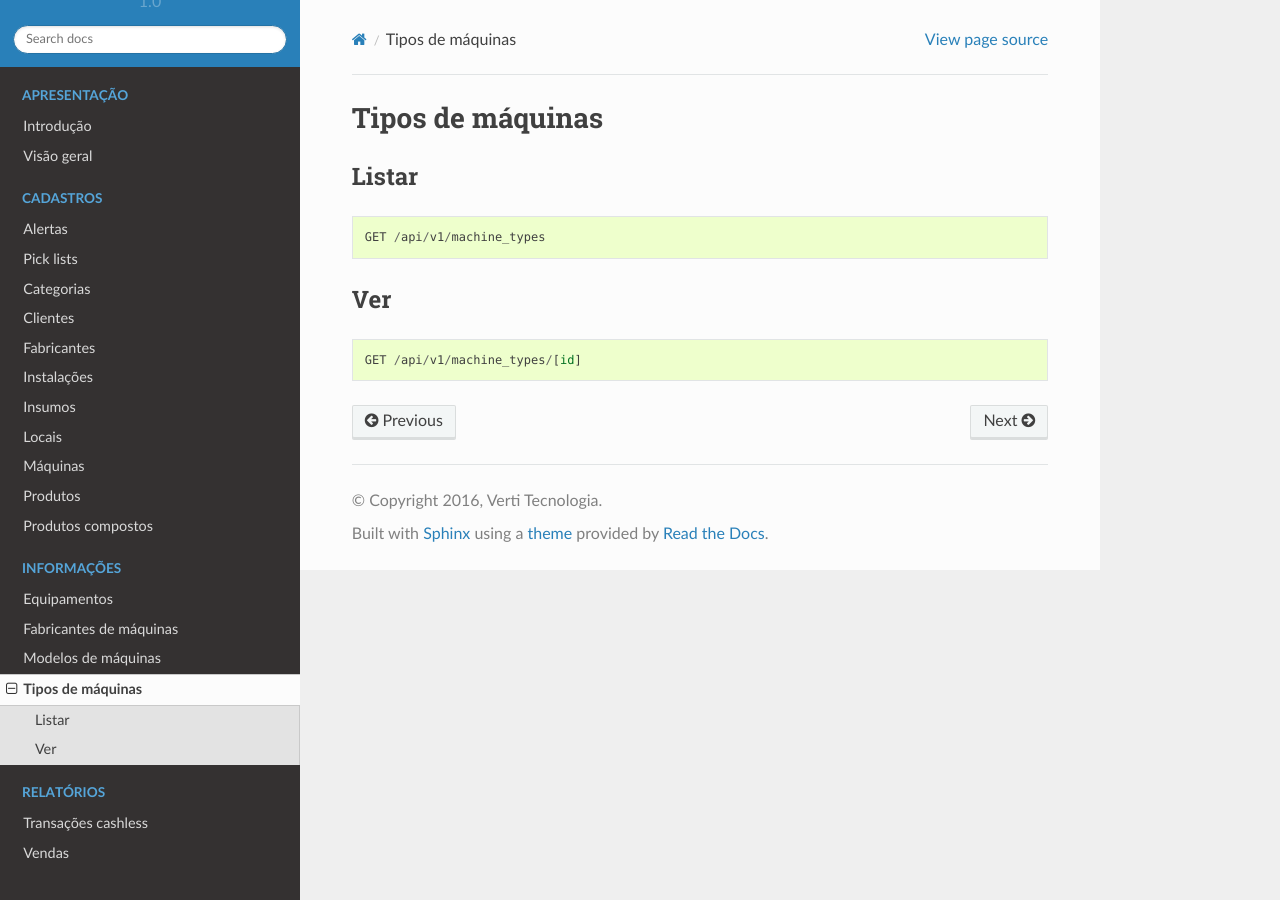
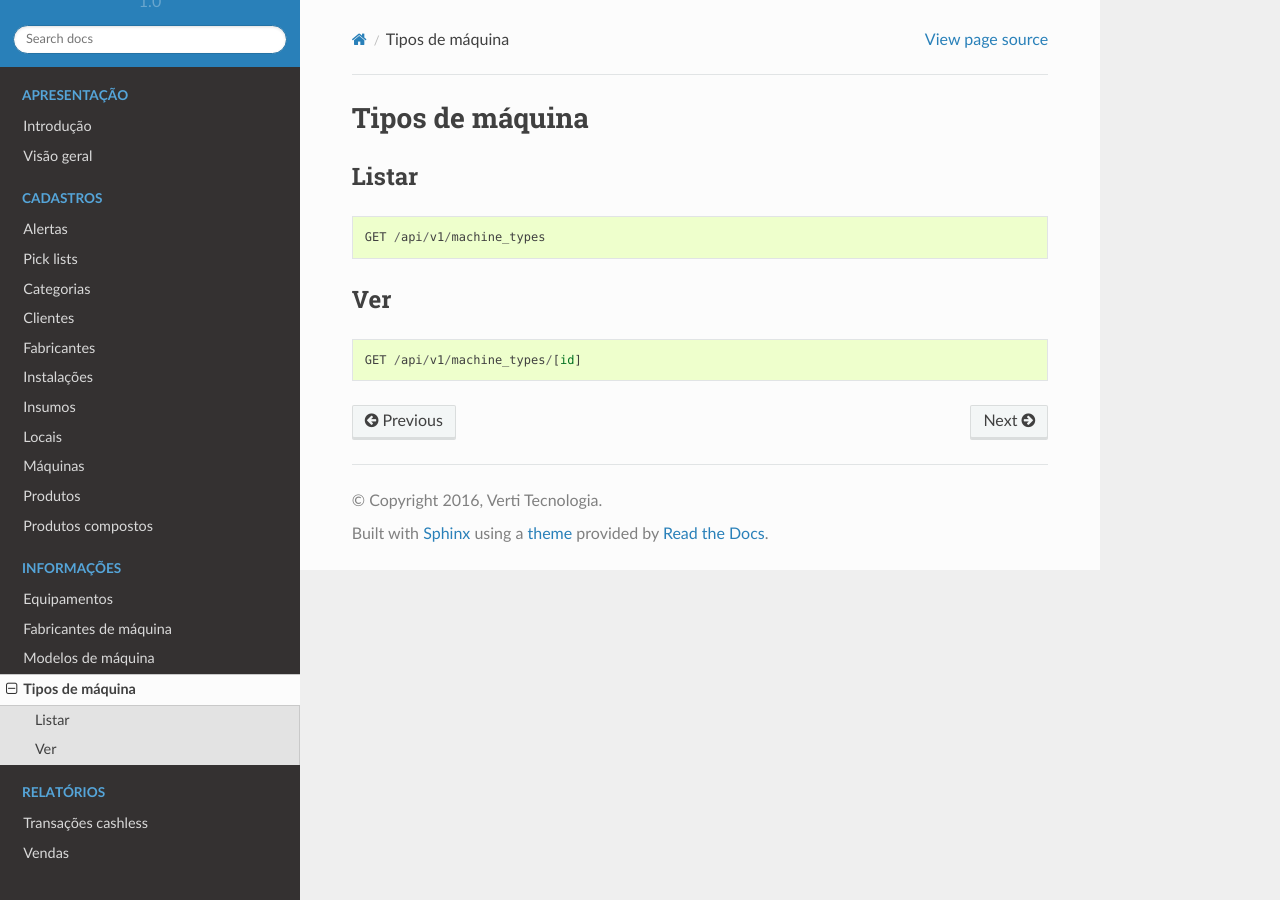
Before and after one commit to rfbezerra/vmpay_api_doc, a Sphinx documentation site: the page built from docs/source/info/machine_type.rst, in a window 1280 px wide. Built offline with Sphinx 7.4.7 and the Read the Docs theme 2.0.0, drawn with Linux system fonts in a browser that asks for light colours; pages that are not in the unit, such as notebooks, are missing from menus.

Commit message:
Corrige pluralização

```diff
--- a/docs/source/info/machine_manufacturer.rst
+++ b/docs/source/info/machine_manufacturer.rst
@@ -1,6 +1,6 @@
-#######################
-Fabricantes de máquinas
-#######################
+######################
+Fabricantes de máquina
+######################
 
 Listar
 ======
--- a/docs/source/info/machine_model.rst
+++ b/docs/source/info/machine_model.rst
@@ -1,6 +1,6 @@
-###################
-Modelos de máquinas
-###################
+##################
+Modelos de máquina
+##################
 
 Listar
 ======
--- a/docs/source/info/machine_type.rst
+++ b/docs/source/info/machine_type.rst
@@ -1,6 +1,6 @@
-#################
-Tipos de máquinas
-#################
+################
+Tipos de máquina
+################
 
 Listar
 ======
```
